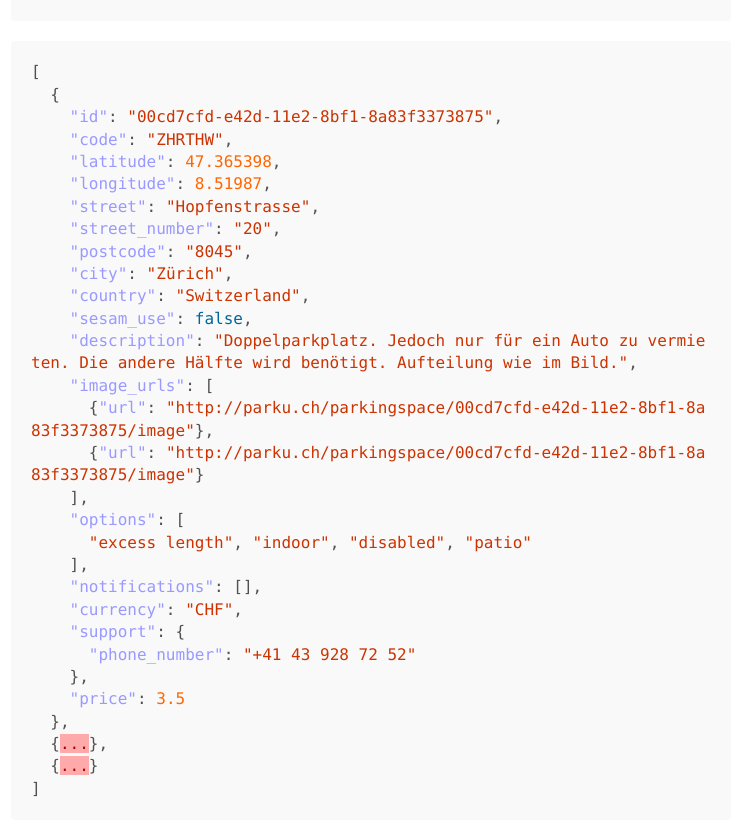
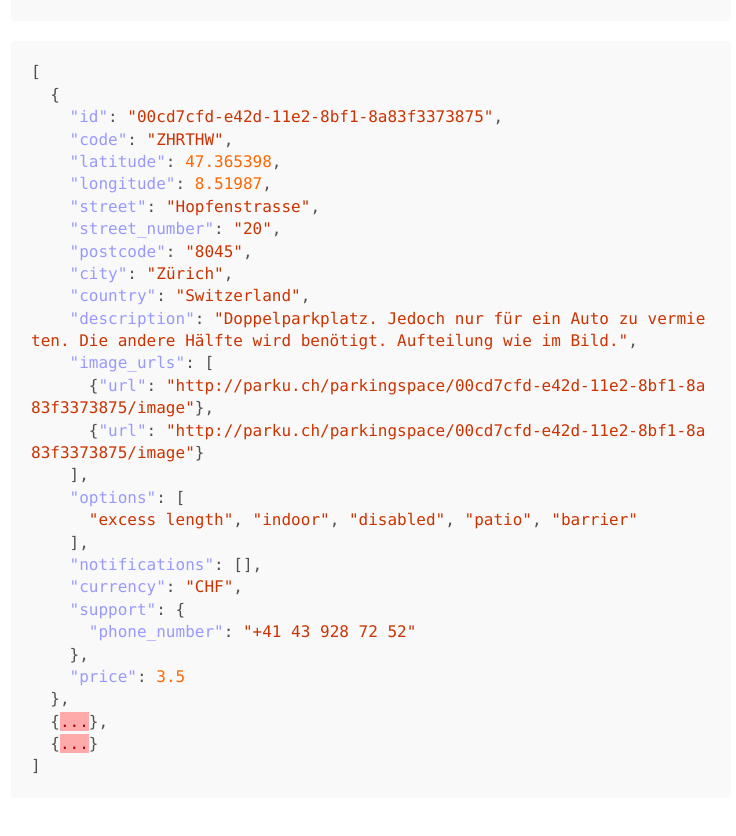
Before and after one commit to parku/docs, a Jekyll site: the page built from api/locations.md, in a window 1280 px wide and 900 px high, scrolled down 1185 px. Shown: the top 836 px of the window, without its empty margins (269-1005 px from the left). Built offline with Jekyll 4.4.1, drawn with Linux system fonts in a browser that asks for light colours; Markdown is read by kramdown in place of the engine named in the settings.

```diff
--- a/api/locations.md
+++ b/api/locations.md
@@ -55,14 +55,13 @@
     "postcode": "8045",
     "city": "Zürich",
     "country": "Switzerland",
-    "sesam_use": false,
     "description": "Doppelparkplatz. Jedoch nur für ein Auto zu vermieten. Die andere Hälfte wird benötigt. Aufteilung wie im Bild.",
     "image_urls": [
       {"url": "http://parku.ch/parkingspace/00cd7cfd-e42d-11e2-8bf1-8a83f3373875/image"},
       {"url": "http://parku.ch/parkingspace/00cd7cfd-e42d-11e2-8bf1-8a83f3373875/image"}
     ],
     "options": [
-      "excess length", "indoor", "disabled", "patio"
+      "excess length", "indoor", "disabled", "patio", "barrier"
     ],
     "notifications": [],
     "currency": "CHF",
```
